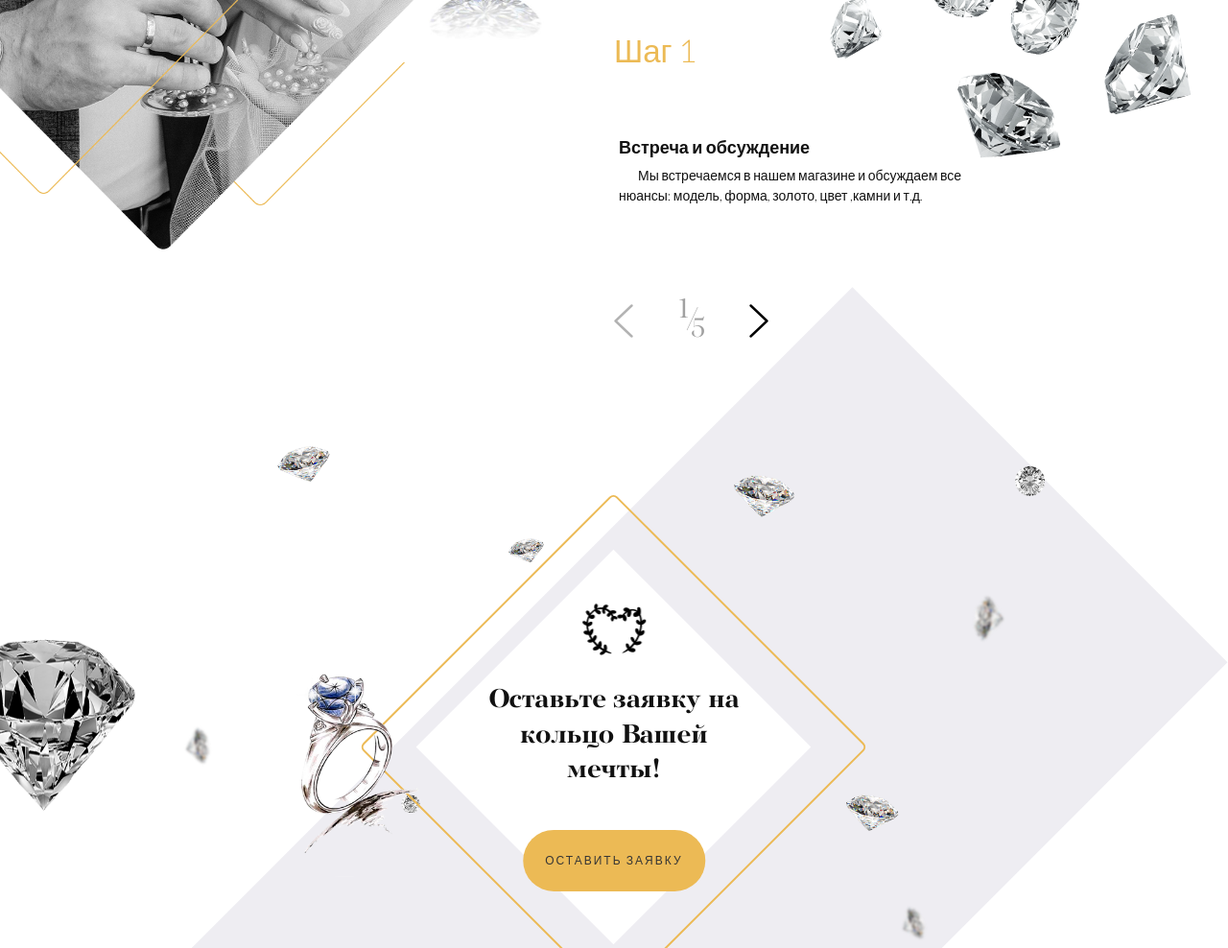
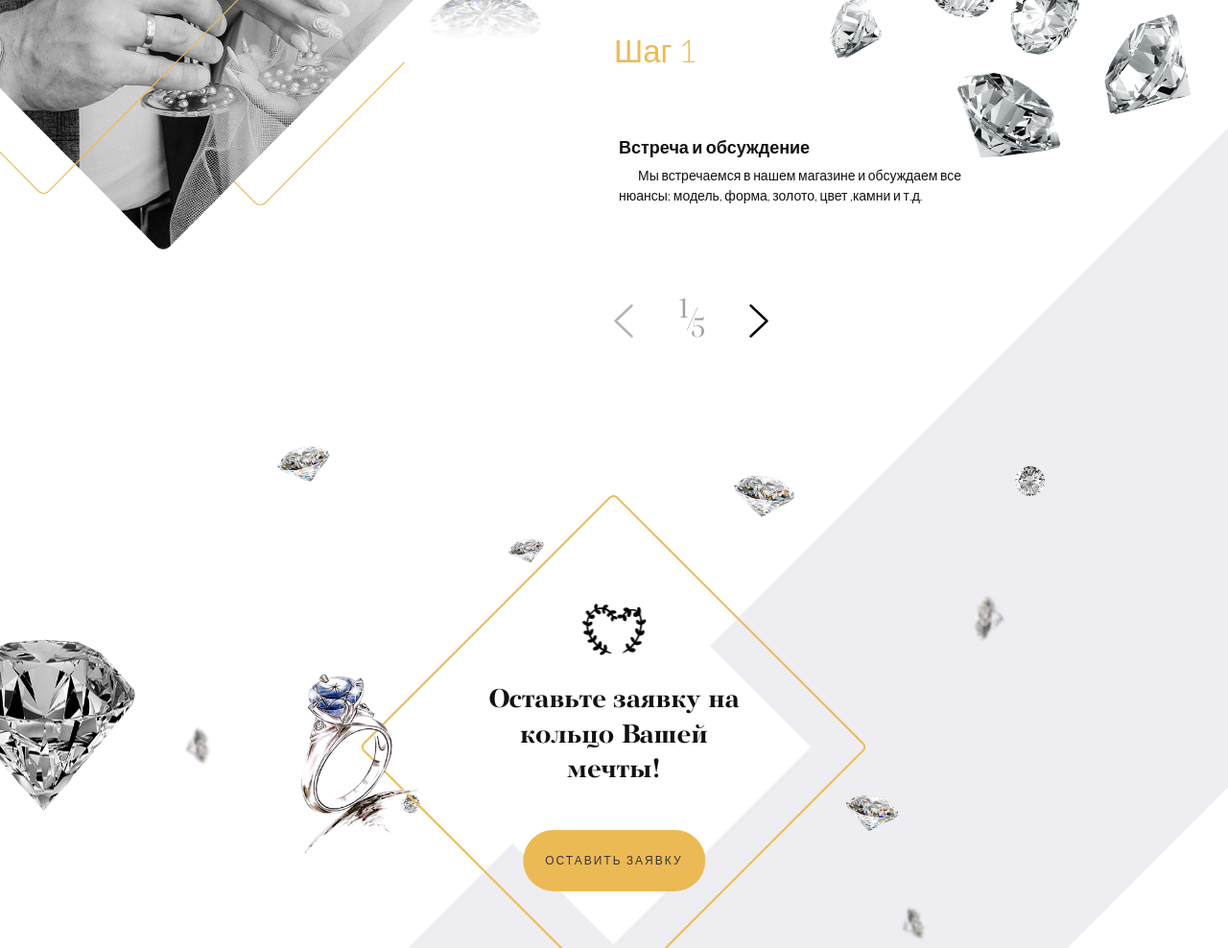
Before and after one commit to exymax/RingsGray, a plain HTML site: page index.html in a window 1280 px wide. Shown: the part 4007-4995 px from the top of the page at 96% size. Drawn offline with nearby package versions, Linux system fonts and the light colour scheme.

Commit message:
Add background line

```diff
--- a/index.html
+++ b/index.html
@@ -226,6 +226,9 @@
         </div>
     </section>
      <section class="section-container">
+         <div class="section-background-line-container">
+             <div class="section-background-line"></div>
+         </div>
          <section class='create-section'>
              <div class="create-section__inner-container">
                  <div class="create-section__main-image-container">
@@ -287,7 +290,6 @@
              </div>
          </section>
          <section class="bid-section">
-             <div class="section-background-line"></div>
              <div class="bid-section__image-container">
                  <img class="bid-section__image" src="./images/bidSectionDiamond.png" alt="">
              </div>
--- a/style/mainStyle.css
+++ b/style/mainStyle.css
@@ -233,21 +233,27 @@ h3 {
 section {
     width: 100%;
     position: relative;
-    overflow: visible;
+}
+
+.section-background-line-container {
+    position: absolute;
+    top: 0;
+    bottom: 0;
+    right: 0;
+    left: 0;
+    overflow: hidden;
 }
 
 .section-background-line {
-    height: 200%;
+    height: 100px;
     background-color: #eeedf2;
     position: absolute;
-    transform: rotate(45deg);
-    width: 553px;
-    top: -12vw;
+    transform: rotate(45deg) scaleY(100);
+    width: 38vw;
+    top: 129vw;
 }
 
-
-section .section-container {
-    overflow: hidden;
+.section-container {
 }
 
 a{
```
